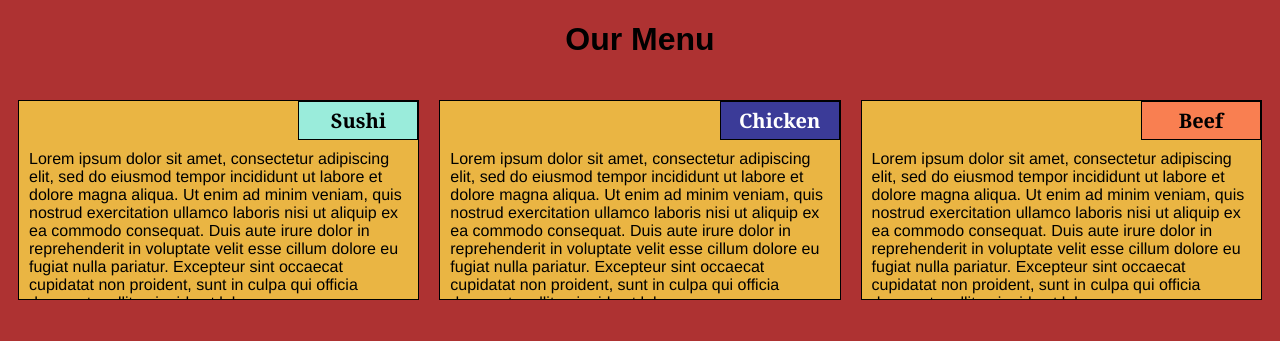
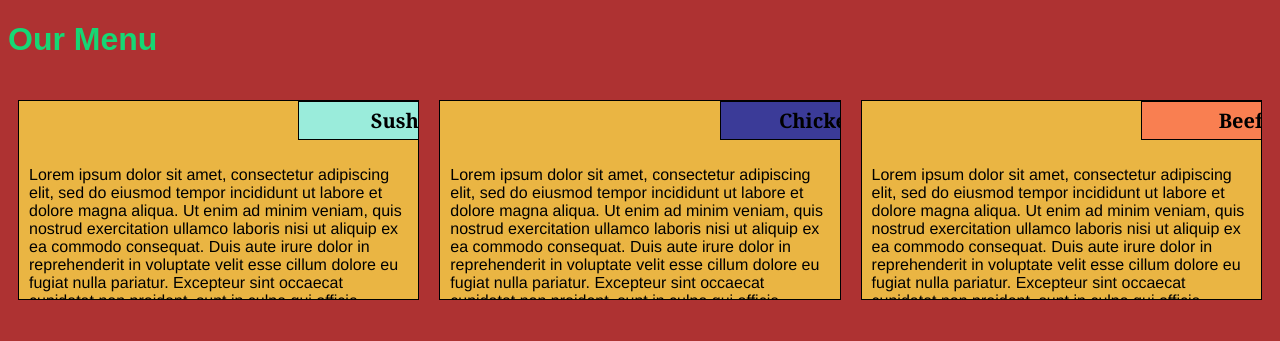
Before and after one commit to Anonymous6503/Anonymous6503.github.io, a plain HTML site: page module2-solution/index.html in a window 1280 px wide. Drawn offline with Linux system fonts and the light colour scheme.

Commit message:
Update style.css

```diff
--- a/module2-solution/css/style.css
+++ b/module2-solution/css/style.css
@@ -6,8 +6,8 @@
 h1
 {
 	font-family: Arial, Helvetica, sans-serif;
-	color: #000000;
-	text-align: center;
+	color: #16D774;
+	text-align: left;
 }
 
 body
@@ -18,7 +18,7 @@ body
 p
 {
 	padding: 10px;
-	margin:0;
+	margin:2;
 }
 
 .container
@@ -46,7 +46,7 @@ section {
 .cardhead {
 	border: 1px solid black;
 	text-align: center;
-	width: 30%;
+	width: 50%;
 	margin-left: 70%;
 	font-family: Georgia,sans-serif;
 	font-weight: bold;
@@ -54,7 +54,7 @@ section {
 	margin-bottom: 0;
 	margin-top: 0;
 	padding: 5px;
-	background-color: #FFFF00;
+	background-color: #09CF9C;
 }
 
 #burger
@@ -65,7 +65,7 @@ section {
 #pizza
 {
 	background-color: #3B3B98;
-	color: white;
+	color: black;
 }
 
 #drinks
```
